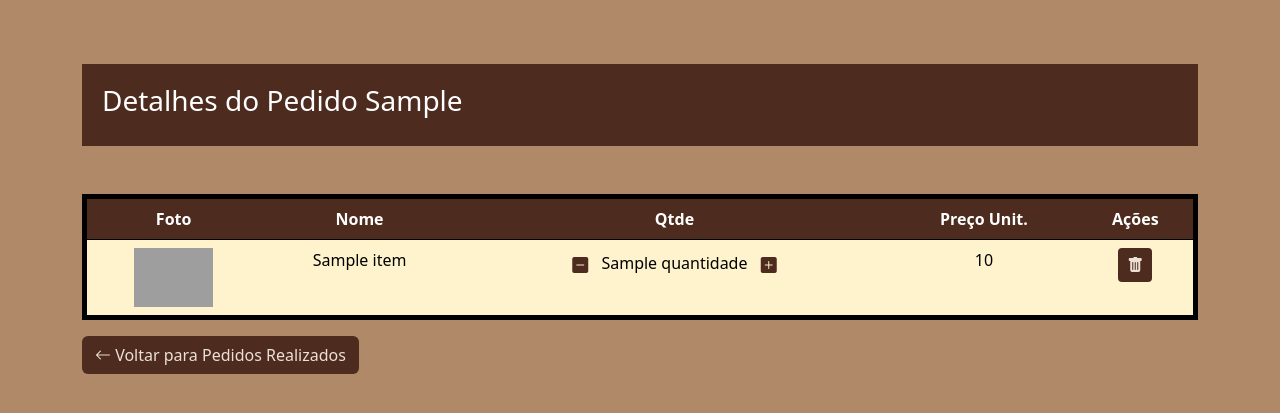
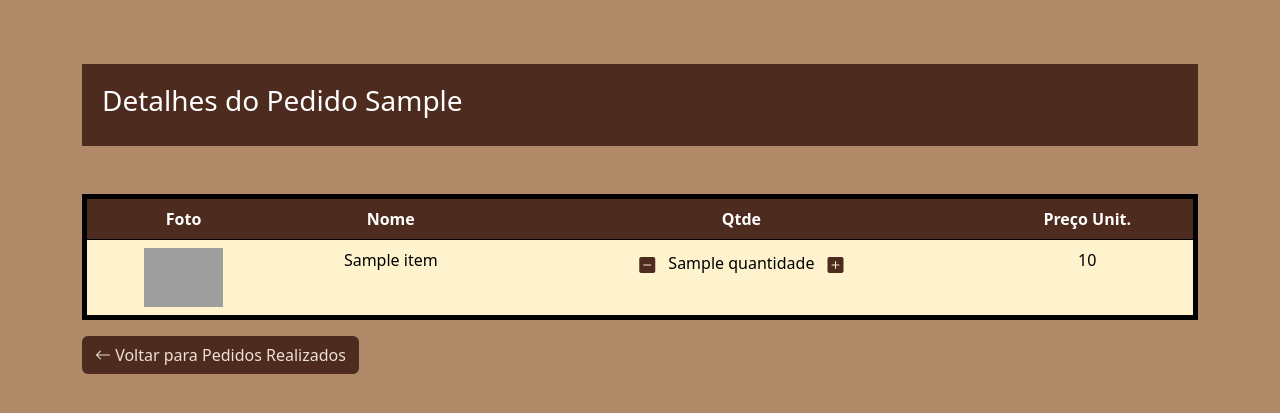
Before and after one commit to arthuroakes/aromas, a FastAPI app: template templates/Pedido/detalhes.html in a window 1280 px wide. Shown: the part 116-529 px from the top of the page. Run offline with FastAPI, Linux system fonts and the light colour scheme; the template is opened without the code that fills it: most values are stand-ins (such as "Sample title", 1, 10 or a date in 2020); grey boxes are pictures that could not be loaded.

Commit message:
mudancas em relacao ao pedido

```diff
--- a/templates/Pedido/detalhes.html
+++ b/templates/Pedido/detalhes.html
@@ -14,7 +14,6 @@
             <th style="background-color: #4D2B1E; text-align: center;">Nome</th>
             <th style="background-color: #4D2B1E; text-align: center;">Qtde</th>
             <th style="background-color: #4D2B1E; text-align: center;">Preço Unit.</th>
-            <th style="background-color: #4D2B1E; text-align: center;">Ações</th>
           </tr>
       </thead>
       <tbody>
@@ -32,16 +31,11 @@
               </a>
             </td>
             <td class="table-warning" align="center">{{item.valorUnitario}}</td>
-            <td class="table-warning" align="center">
-              <a href="/pedido/excluiritem/{{item.idProduto}}" class="btn btn-sm" style="color: #EDE0D4; background-color: #4D2B1E" title="Excluir" data-bs-toggle="tooltip" data-bs-placement="left">
-                <i class="bi bi-trash-fill"></i>
-              </a>
-            </td>
           </tr>
       {% endfor %}
       </tbody>
       </table>
-        <a href="/pedido/porcliente" class="btn" style="color: #EDE0D4; background-color: #4D2B1E" title="Comprar mais" data-bs-toggle="tooltip" data-bs-placement="left">
+        <a href="/pedido/porcliente" class="btn" style="color: #EDE0D4; background-color: #4D2B1E" title="Pedidos Realizados" data-bs-toggle="tooltip" data-bs-placement="left">
           <i class="bi bi-arrow-left"></i> Voltar para Pedidos Realizados
         </a>
   {% else %}
```
